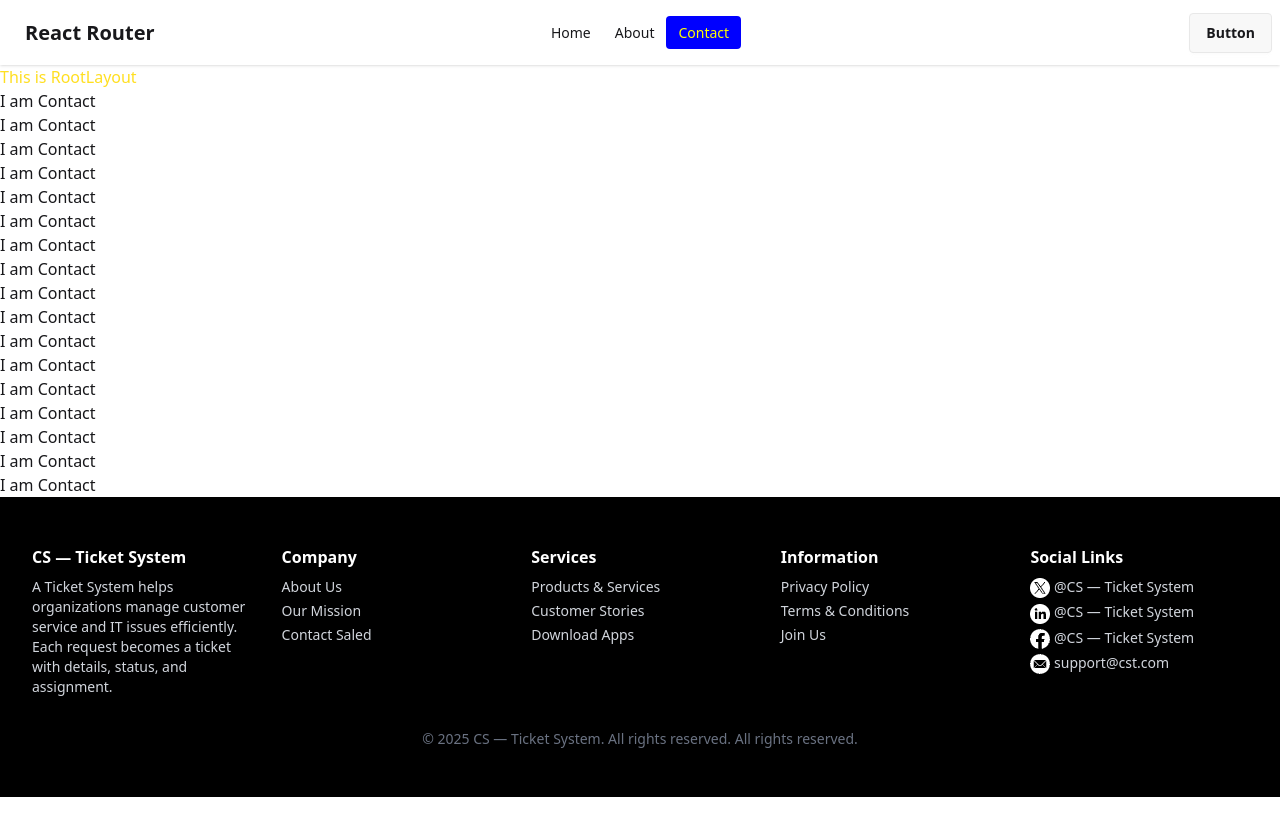
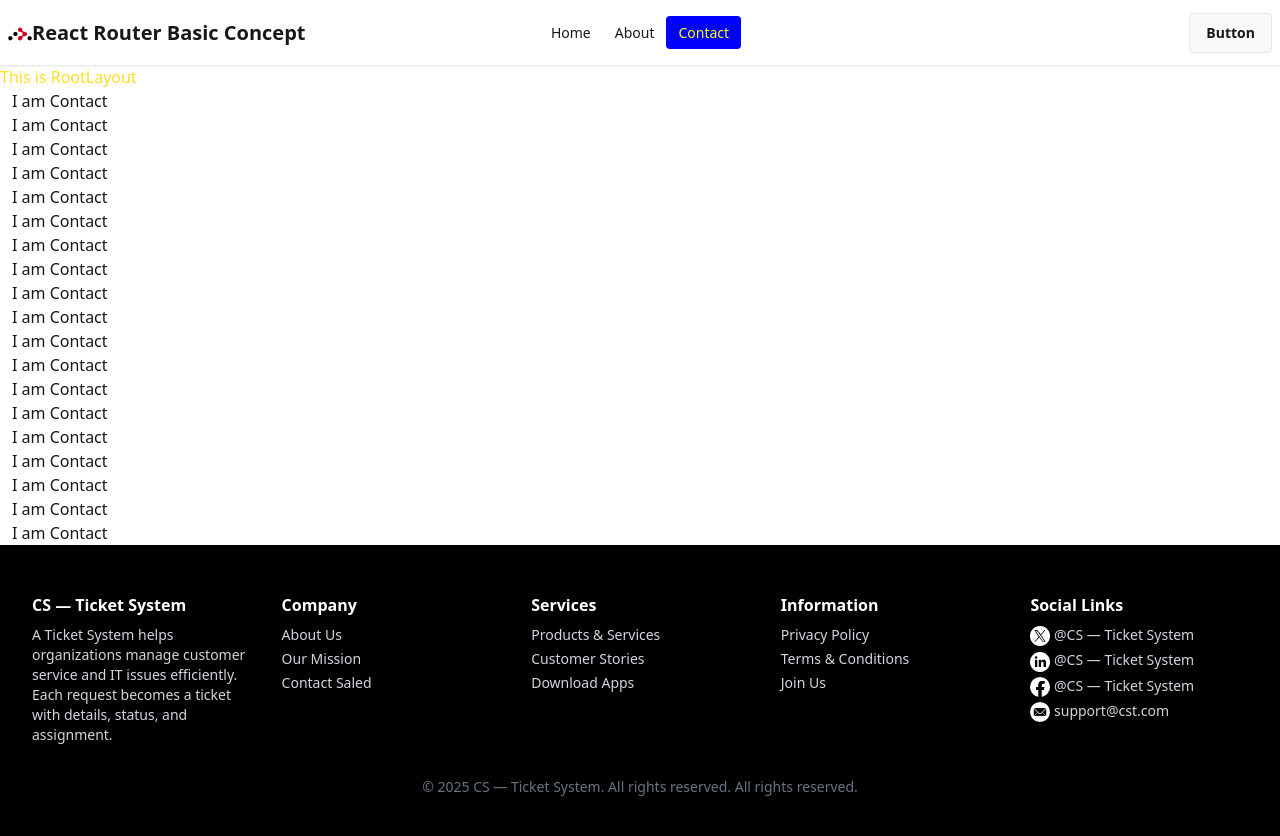
Before and after one commit to fardin-sojon/react-router-basic-concept, a React (Vite) app: page /contact in a window 1280 px wide. Shown: the top 836 px of the page. Before the commit the page ends 800 px from the top, so only its background shows below. Built offline with nearby package versions, Linux system fonts and the light colour scheme.

Commit message:
Home dataload

```diff
--- a/src/Components/Nabver.jsx
+++ b/src/Components/Nabver.jsx
@@ -1,5 +1,6 @@
 import React from 'react';
 import { NavLink } from 'react-router';
+import logoPng from "../assets/React-Router.png"
 
 const Nabver = () => {
     return (
@@ -13,12 +14,12 @@ const Nabver = () => {
       <ul
         tabIndex={0}
         className="menu menu-sm dropdown-content bg-base-100 rounded-box z-1 mt-3 w-52 p-2 shadow">
-        <li><a>Home</a></li>
-        <li><a>About</a></li>
-        <li><a>Contact</a></li>
+      <li><NavLink to="/">Home</NavLink></li>
+      <li><NavLink to="/about">About</NavLink></li>
+      <li><NavLink to="/contact">Contact</NavLink></li>
       </ul>
     </div>
-    <a className="btn btn-ghost text-xl">React Router</a>
+    <a className="text-xl font-bold"><img className='inline' src={logoPng} alt="React Router" />React Router Basic Concept</a>
   </div>
   <div className="navbar-center hidden lg:flex">
     <ul className="menu menu-horizontal px-1">
--- a/src/Components/Pages/About.jsx
+++ /dev/null
@@ -1,28 +0,0 @@
-import React from 'react';
-
-const About = () => {
-    return (
-        <div>
-           <h3 className=""> I am About</h3>
-           <h3 className=""> I am About</h3>
-           <h3 className=""> I am About</h3>
-           <h3 className=""> I am About</h3>
-           <h3 className=""> I am About</h3>
-           <h3 className=""> I am About</h3>
-           <h3 className=""> I am About</h3>
-           <h3 className=""> I am About</h3>
-           <h3 className=""> I am About</h3>
-           <h3 className=""> I am About</h3>
-           <h3 className=""> I am About</h3>
-           <h3 className=""> I am About</h3>
-           <h3 className=""> I am About</h3>
-           <h3 className=""> I am About</h3>
-           <h3 className=""> I am About</h3>
-           <h3 className=""> I am About</h3>
-           <h3 className=""> I am About</h3>
-           <h3 className=""> I am About</h3>
-        </div>
-    );
-};
-
-export default About;
--- a/src/Components/Pages/Contact.jsx
+++ /dev/null
@@ -1,27 +0,0 @@
-import React from 'react';
-
-const Contact = () => {
-    return (
-        <div>
-            <h3 className="">I am Contact</h3>
-            <h3 className="">I am Contact</h3>
-            <h3 className="">I am Contact</h3>
-            <h3 className="">I am Contact</h3>
-            <h3 className="">I am Contact</h3>
-            <h3 className="">I am Contact</h3>
-            <h3 className="">I am Contact</h3>
-            <h3 className="">I am Contact</h3>
-            <h3 className="">I am Contact</h3>
-            <h3 className="">I am Contact</h3>
-            <h3 className="">I am Contact</h3>
-            <h3 className="">I am Contact</h3>
-            <h3 className="">I am Contact</h3>
-            <h3 className="">I am Contact</h3>
-            <h3 className="">I am Contact</h3>
-            <h3 className="">I am Contact</h3>
-            <h3 className="">I am Contact</h3>
-        </div>
-    );
-};
-
-export default Contact;
--- /dev/null
+++ b/src/Components/PlantCard.jsx
@@ -0,0 +1,37 @@
+import React from "react";
+
+const PlantCard = ({ plant }) => {
+  //     {
+  //     "id": 1,
+  //     "image": "https://i.ibb.co.com/cSQdg7tf/mango-min.jpg",
+  //     "name": "Mango Tree",
+  //     "description": "A fast-growing tropical tree that produces delicious, juicy mangoes during summer. Its dense green canopy offers shade, while its sweet fruits are rich in vitamins and minerals.",
+  //     "category": "Fruit Tree",
+  //     "price": 500
+  // }
+
+  const { name, image, description, category, price } = plant;
+
+  return (
+    <div>
+      <div className="card bg-base-100 w-96 shadow-sm mx-auto">
+        <figure>
+          <img className="w-full h-50 object-cover " src={image} alt="Fruit" />
+        </figure>
+        <div className="card-body">
+          <h2 className="card-title">
+            {name}
+            <div className="badge badge-secondary">{category}</div>
+          </h2>
+          <p>{description}</p>
+          <div className="card-actions justify-end">
+            <div className="badge badge-outline">{price}</div>
+            <div className="badge badge-outline">Add Cart</div>
+          </div>
+        </div>
+      </div>
+    </div>
+  );
+};
+
+export default PlantCard;
--- a/src/Home.jsx
+++ /dev/null
@@ -1,24 +0,0 @@
-
-const Home = () => {
-  return (
-    <div>
-      <h3 className="">Welcome Home</h3>
-      <h3 className="">Welcome Home</h3>
-      <h3 className="">Welcome Home</h3>
-      <h3 className="">Welcome Home</h3>
-      <h3 className="">Welcome Home</h3>
-      <h3 className="">Welcome Home</h3>
-      <h3 className="">Welcome Home</h3>
-      <h3 className="">Welcome Home</h3>
-      <h3 className="">Welcome Home</h3>
-      <h3 className="">Welcome Home</h3>
-      <h3 className="">Welcome Home</h3>
-      <h3 className="">Welcome Home</h3>
-      <h3 className="">Welcome Home</h3>
-      <h3 className="">Welcome Home</h3>
-      <h3 className="">Welcome Home</h3>
-    </div>
-  );
-};
-
-export default Home;
--- a/src/Components/RootLayout.jsx
+++ b/src/Layouts/RootLayout.jsx
@@ -1,6 +1,6 @@
 import React from "react";
-import Nabver from "./Nabver";
-import Footer from "./Footer";
+import Nabver from "../Components/Nabver";
+import Footer from "../Components/Footer";
 import { Outlet } from "react-router";
 
 const RootLayout = () => {
--- /dev/null
+++ b/src/Pages/About.jsx
@@ -0,0 +1,22 @@
+import React from 'react';
+
+const About = () => {
+    return (
+        <div>
+           <h3 className="ml-3"> I am About</h3>
+           <h3 className="ml-3"> I am About</h3>
+           <h3 className="ml-3"> I am About</h3>
+           <h3 className="ml-3"> I am About</h3>
+           <h3 className="ml-3"> I am About</h3>
+           <h3 className="ml-3"> I am About</h3>
+           <h3 className="ml-3"> I am About</h3>
+           <h3 className="ml-3"> I am About</h3>
+           <h3 className="ml-3"> I am About</h3>
+           <h3 className="ml-3"> I am About</h3>
+           <h3 className="ml-3"> I am About</h3>
+           <h3 className="ml-3"> I am About</h3>
+        </div>
+    );
+};
+
+export default About;
--- /dev/null
+++ b/src/Pages/Contact.jsx
@@ -0,0 +1,29 @@
+import React from 'react';
+
+const Contact = () => {
+    return (
+        <div>
+            <h3 className="ml-3">I am Contact</h3>
+            <h3 className="ml-3">I am Contact</h3>
+            <h3 className="ml-3">I am Contact</h3>
+            <h3 className="ml-3">I am Contact</h3>
+            <h3 className="ml-3">I am Contact</h3>
+            <h3 className="ml-3">I am Contact</h3>
+            <h3 className="ml-3">I am Contact</h3>
+            <h3 className="ml-3">I am Contact</h3>
+            <h3 className="ml-3">I am Contact</h3>
+            <h3 className="ml-3">I am Contact</h3>
+            <h3 className="ml-3">I am Contact</h3>
+            <h3 className="ml-3">I am Contact</h3>
+            <h3 className="ml-3">I am Contact</h3>
+            <h3 className="ml-3">I am Contact</h3>
+            <h3 className="ml-3">I am Contact</h3>
+            <h3 className="ml-3">I am Contact</h3>
+            <h3 className="ml-3">I am Contact</h3>
+            <h3 className="ml-3">I am Contact</h3>
+            <h3 className="ml-3">I am Contact</h3>
+        </div>
+    );
+};
+
+export default Contact;
--- /dev/null
+++ b/src/Pages/Home.jsx
@@ -0,0 +1,27 @@
+import { useEffect, useState } from "react";
+import PlantCard from "../Components/PlantCard";
+
+const Home = () => {
+
+  const [plants, setPlants]= useState([])
+
+  useEffect(()=>{
+    fetch('https://openapi.programming-hero.com/api/plants')
+    .then(res=> res.json())
+    .then(data=>setPlants(data?.plants))
+  }, [])
+// console.log(plants);
+  return (
+    <div className="ml-3">
+      <h3>Welcome Home</h3>
+      <h2 className="text-green-500 text-3xl">Plants Card</h2>
+      <div className="grid md:grid-cols-2 gap-5 py-8">
+          {
+        plants.map(plant=> <PlantCard key={plant.id} plant={plant}></PlantCard>)
+      }
+      </div>
+    </div>
+  );
+};
+
+export default Home;
--- a/src/index.css
+++ b/src/index.css
@@ -4,4 +4,6 @@ li a.active{
 }
 
 @import "tailwindcss";
-@plugin "daisyui"
+@plugin "daisyui"{
+    themes: light --default, dark ;
+ }
```
Also changed, not shown: src/main.jsx (+8 -4 lines), src/assets/React-Router.png (added), 1 other file (tests, documents, lock files or other folders).
